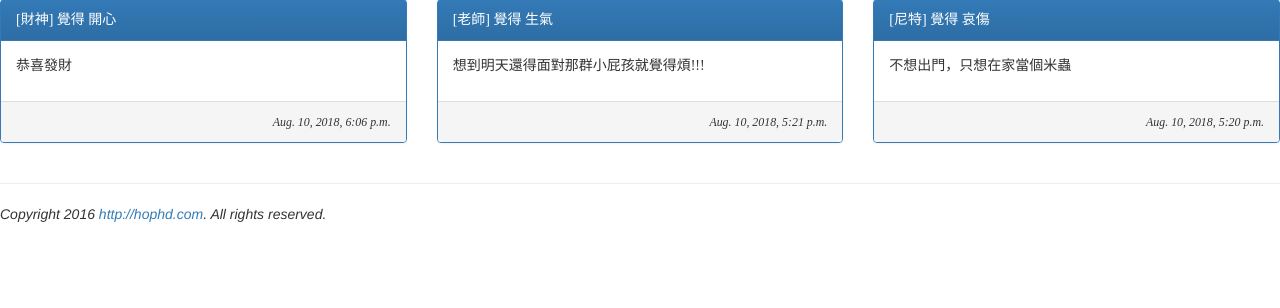
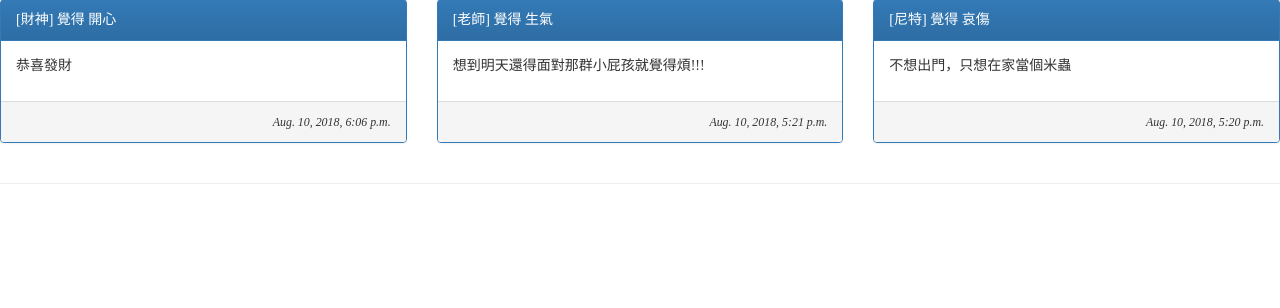
Before and after one commit to HerryTsai/django_web, a Django app: page / in a window 1280 px wide. Shown: the part 413-721 px from the top of the page. Run offline with Django 3.2, Linux system fonts and the light colour scheme; data comes from the database, SQL or seed files in the repository; some libraries are stand-ins or nearby versions.

Commit message:
Update footer.html

```diff
--- a/myweb/mysite/templates/footer.html
+++ b/myweb/mysite/templates/footer.html
@@ -1,4 +1,2 @@
 <!-- footer.html (ch07www project)-->
 <hr>
-{% load static %}
-<em>Copyright 2016 <a href='/'>http://hophd.com</a>. All rights reserved.</em>
```
